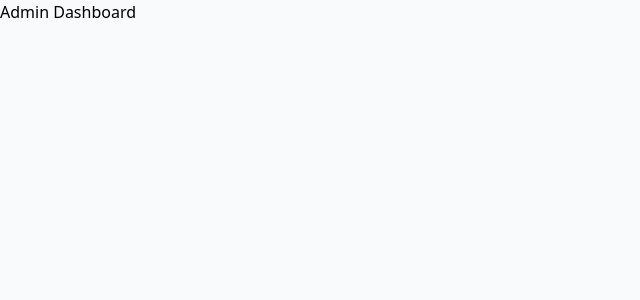
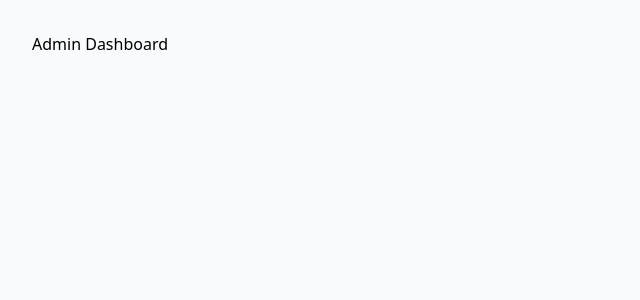
Before and after one commit to Aiimene/Edux, a Next.js app: page /admin/dashboard in a window 1280 px wide. Shown: the top 300 px of the page, without its empty margins (0-640 px from the left). Built offline with nearby package versions, Linux system fonts and the light colour scheme.

Commit message:
Add padding to dashboard layout

```diff
--- a/src/app/admin/dashboard/page.tsx
+++ b/src/app/admin/dashboard/page.tsx
@@ -1,6 +1,6 @@
 export default function AdminDashboard() {
   return (
-    <div className="min-h-screen bg-gray-50">
+    <div className="min-h-screen bg-gray-50 p-8">
       <h1>Admin Dashboard</h1>
     </div>
   );
```
